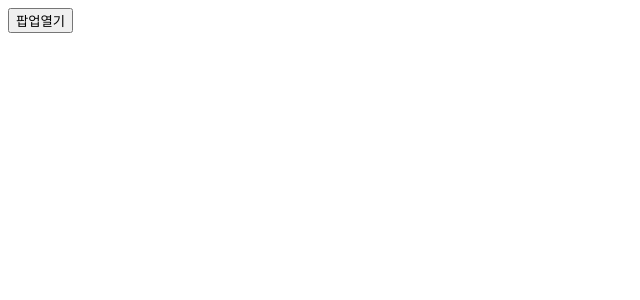
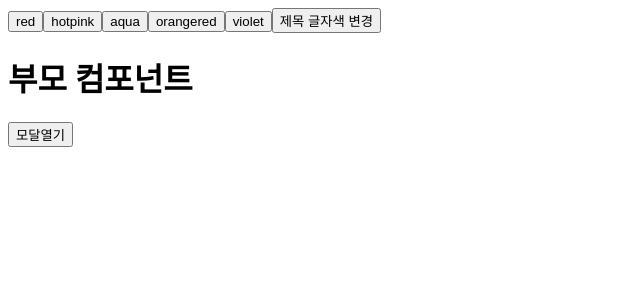
Before and after one commit to Moon-YJ/react-first, a React (Create React App) app: page / in a window 1280 px wide. Shown: the top 300 px of the page, without its empty margins (0-640 px from the left). Built offline with nearby package versions, Linux system fonts and the light colour scheme.

Commit message:
map, state활용해서 동적 DOM 생성

```diff
--- a/src/App.jsx
+++ b/src/App.jsx
@@ -2,12 +2,29 @@ import { useState } from 'react';
 import Modal from './modal/Modal';
 
 export default function App() {
-	const [Show, setShow] = useState(false);
+	const [Color, setColor] = useState('black');
+	const [IsOpen, setIsOpen] = useState(false);
+	//자주쓰는 패턴 (정보값을 토대로 반복 가상돔 생성)
+	/*
+		{배열State.map((반복데이서, 순서)=>{
+			return <JSX>{활용할 값}</JSX>
+		})}
+	*/
+	const [DbColors] = useState(['red', 'hotpink', 'aqua', 'orangered', 'violet']);
 
 	return (
 		<>
-			<button onClick={() => setShow(!Show)}>{Show ? '팝업닫기' : '팝업열기'}</button>
-			{Show && <Modal />}
+			{DbColors.map((dbColor, idx) => {
+				return (
+					<button key={dbColor + idx} onClick={(e) => setColor(dbColor)}>
+						{dbColor}
+					</button>
+				);
+			})}
+			<button onClick={() => setColor('hotpink')}>제목 글자색 변경</button>
+			<h1 style={{ color: Color }}>부모 컴포넌트</h1>
+			<button onClick={() => setIsOpen(!IsOpen)}>{IsOpen ? '모달닫기' : '모달열기'}</button>
+			{IsOpen && <Modal />}
 		</>
 	);
 }
```
